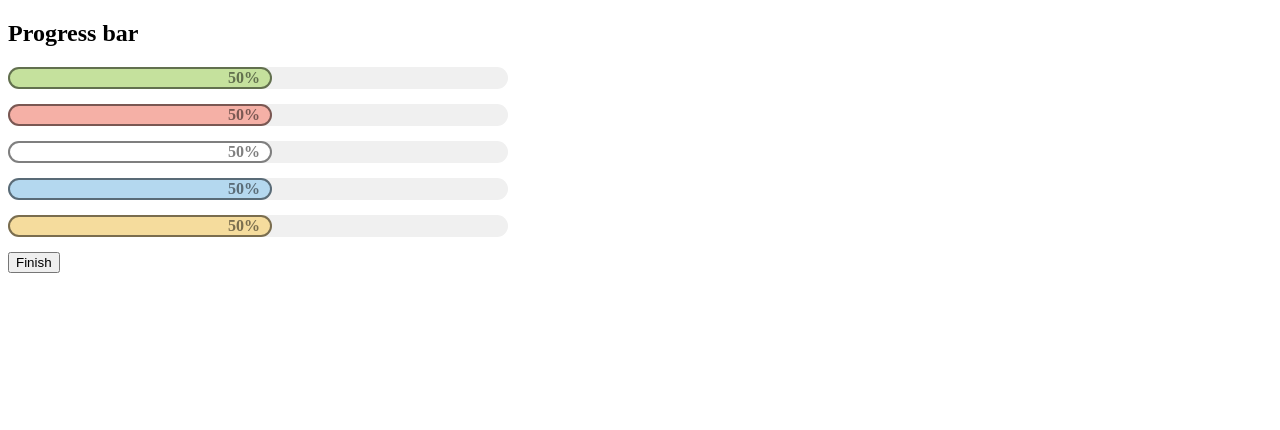
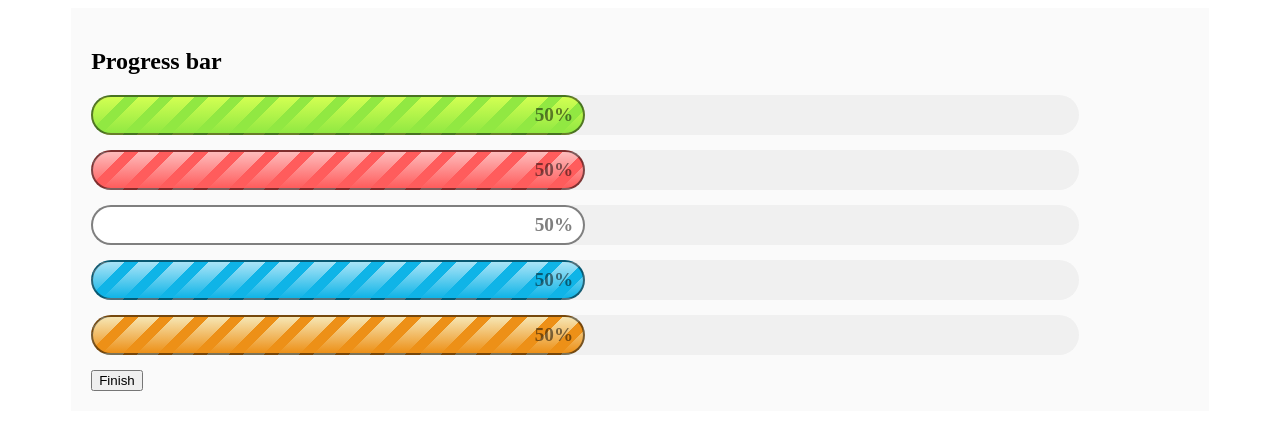
Before and after one commit to adisen/short-point, a plain HTML site: page index.html in a window 1280 px wide. Drawn offline with Linux system fonts and the light colour scheme.

Commit message:
updated styles

```diff
--- a/index.html
+++ b/index.html
@@ -8,9 +8,9 @@
     <title>Short Point Test</title>
   </head>
   <body>
-    <h2>Progress bar</h2>
+    <div class="container">
+      <h2>Progress bar</h2>
 
-    <div class="container">
       <div class="outer-bar"><span class="inner-bar" id="green">50%</span></div>
       <div class="outer-bar"><span class="inner-bar" id="red">50%</span></div>
       <div class="outer-bar"><span class="inner-bar" id="while">50%</span></div>
--- a/style.css
+++ b/style.css
@@ -1,34 +1,77 @@
+* {
+  box-sizing: border-box;
+}
+.container {
+  width: 90%;
+  background-color: #fafafa;
+  padding: 20px;
+  margin: 0 auto;
+}
+
 .outer-bar {
   background-color: #f0f0f0;
-  width: 500px;
-  border-radius: 15px;
+  width: 90%;
+  border-radius: 30px;
   margin-bottom: 15px;
+  height: 40px;
 }
 
 .inner-bar {
   background-color: #fff;
-  width: 250px;
-  display: inline-block;
+  height: 100%;
+  width: 50%;
+  display: flex;
+  justify-content: right;
+  align-items: center;
   text-align: right;
-  border-radius: 15px;
+  border-radius: 35px;
   padding-right: 10px;
   border: solid 2px rgba(0, 0, 0, 0.5);
   color: rgba(0, 0, 0, 0.5);
   font-weight: bold;
+  font-size: 1.2rem;
 }
 
 #green {
-  background-color: #c5e19d;
+  background: repeating-linear-gradient(
+      315deg,
+      transparent,
+      transparent 15px,
+      #91e842 15px,
+      #91e842 25px
+    ),
+    linear-gradient(to bottom, #d2ff52 0%, #91e842 100%);
 }
 
 #red {
-  background-color: #f5b0a6;
+  background: repeating-linear-gradient(
+      315deg,
+      transparent,
+      transparent 15px,
+      #ff5c5c 15px,
+      #ff5c5c 25px
+    ),
+    linear-gradient(to bottom, #febbbb 0%, #fe9090 45%, #ff5c5c 100%);
 }
 
 #blue {
-  background-color: #b4d8ef;
+  background: repeating-linear-gradient(
+      315deg,
+      transparent,
+      transparent 15px,
+      #0fb4e7 15px,
+      #0fb4e7 25px
+    ),
+    linear-gradient(to bottom, #a9e4f7 0%, #0fb4e7 100%);
 }
 
 #yellow {
-  background-color: #f5dc9d;
+  background: repeating-linear-gradient(
+      315deg,
+      transparent,
+      transparent 15px,
+      #ed9017 15px,
+      #ed9017 25px
+    ),
+    linear-gradient(to bottom, #f6e6b4 0%, #ed9017 100%);
 }
```
